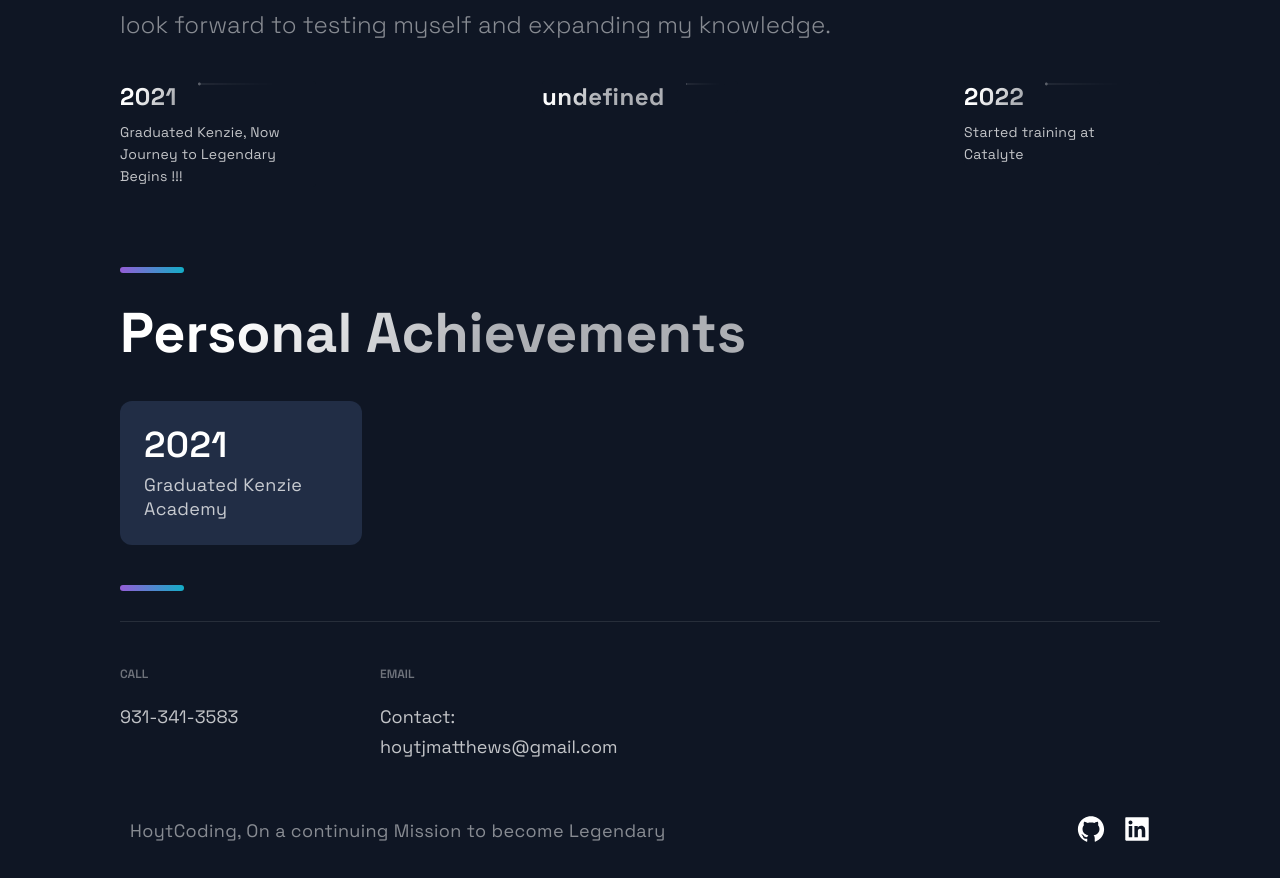
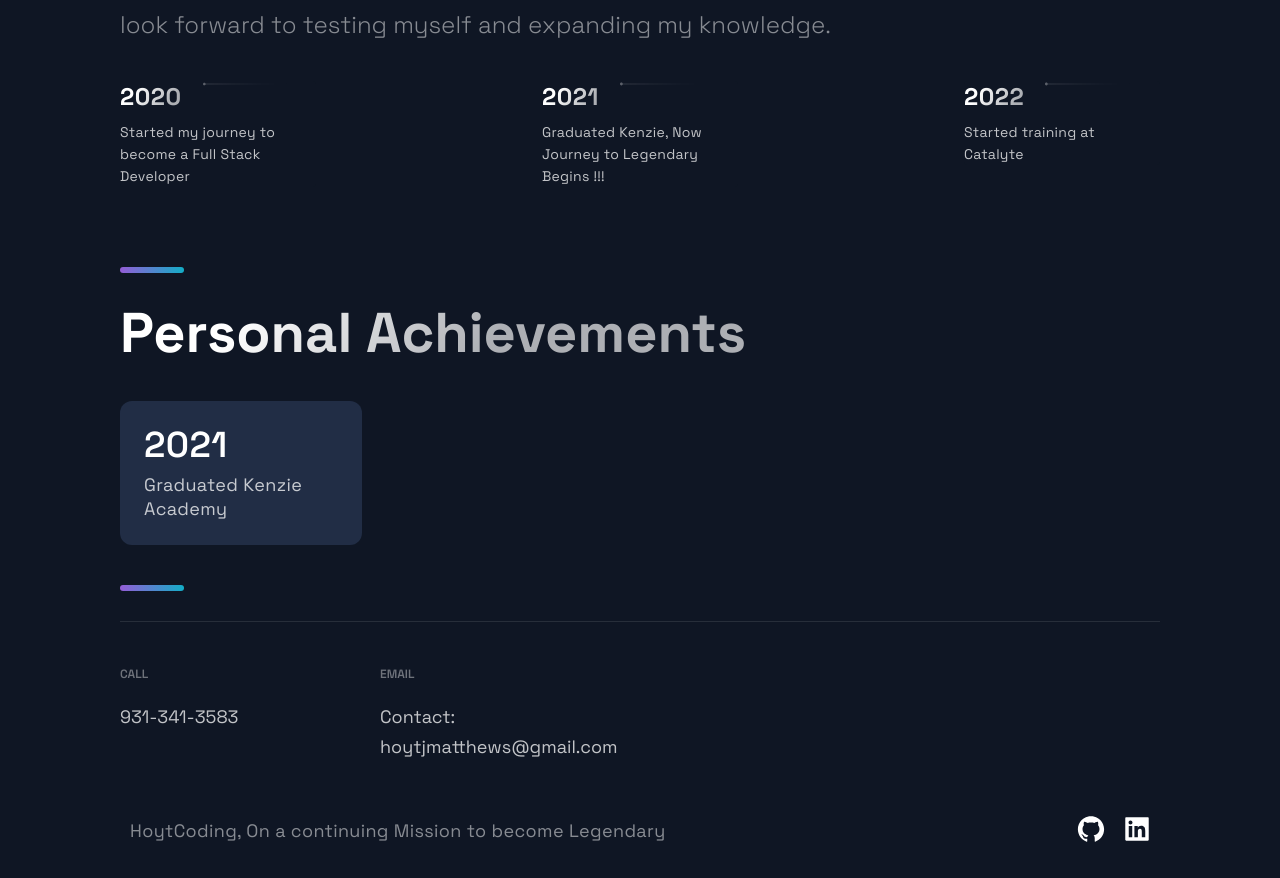
Before and after one commit to Hoyt1974/Portfolio, a Next.js app: page / in a window 1280 px wide. Shown: the part 3502-4380 px from the top of the page. Built offline with nearby package versions, Linux system fonts and the light colour scheme.

Commit message:
fixing timeline

```diff
--- a/src/constants/constants.js
+++ b/src/constants/constants.js
@@ -60,7 +60,7 @@ export const projects = [
 ];
 
 export const TimeLineData = [
+  { year: 2020, text: "Started my journey to become a Full Stack Developer" },
   { year: 2021, text: "Graduated Kenzie, Now Journey to Legendary Begins !!!" },
-  <br/>,
-  { year: 2022, text: "Started training at Catalyte"}
+  { year: 2022, text: "Started training at Catalyte" },
 ];
```
